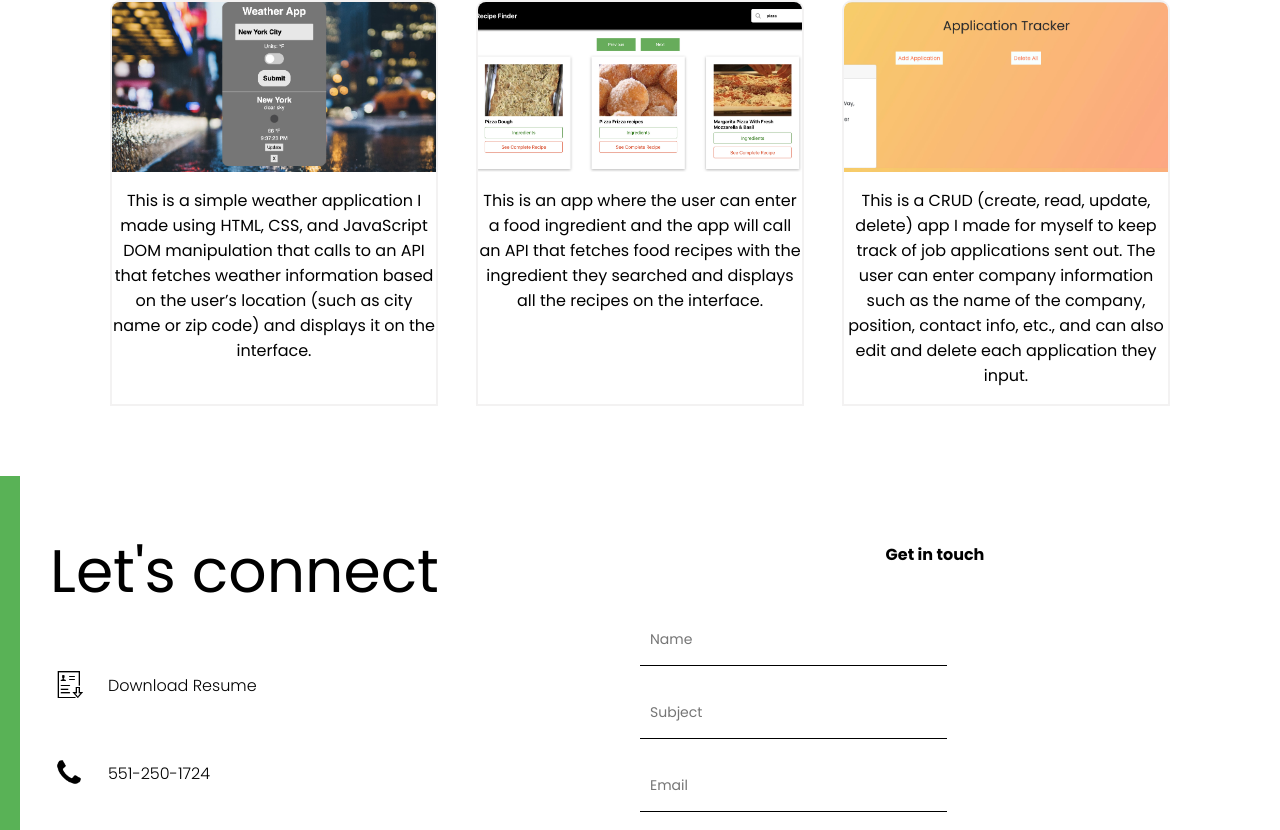
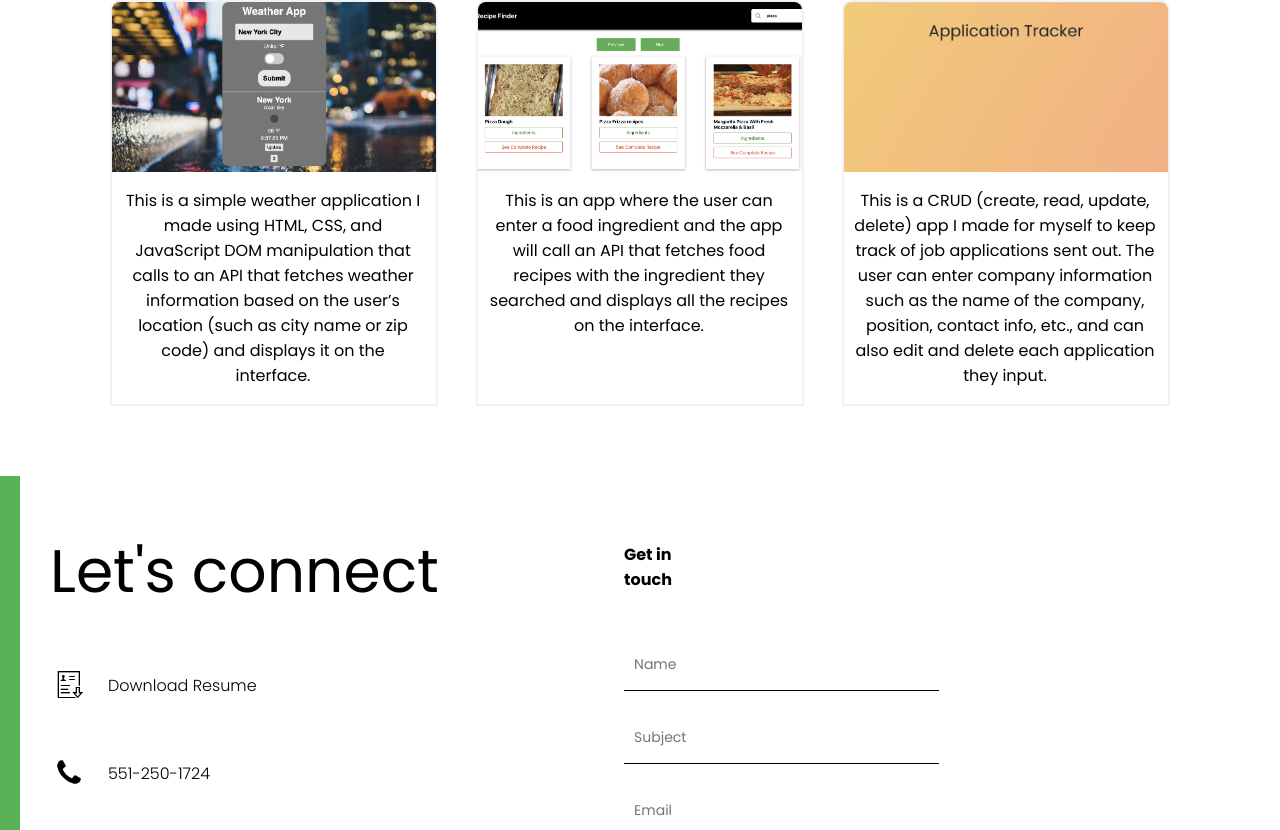
Before and after one commit to devkev1/react-portfolio-site, a React (Create React App) app: page / in a window 1280 px wide. Shown: the part 1857-2687 px from the top of the page. Built offline with nearby package versions, Linux system fonts and the light colour scheme.

Commit message:
more css fixes

```diff
--- a/src/components/contact/contact.css
+++ b/src/components/contact/contact.css
@@ -27,6 +27,10 @@
     justify-items: center;
 }
 
+.c-desc {
+    margin-right: 558px;
+}
+
 .c-title {
     font-size: 60px;
     width: 80%;
@@ -39,7 +43,6 @@
     font-weight: 300;
     width: 70%;
 }
-
 
 .c-icon-container {
     display: flex;
@@ -87,6 +90,7 @@ textarea {
 button {
     border: none;
     padding: 15px;
+    margin-top: 8px;
     background-color: #59b256;
     color: white;
     font-weight: 500;
--- a/src/components/project/Project.js
+++ b/src/components/project/Project.js
@@ -7,7 +7,7 @@ const Project = ({ img, link, description }) => {
             <div className="p-img" style={{ backgroundImage: `url(${img})` }}>
             </div>
             </a>
-            <p>{description}</p>
+            <p className="p-description">{description}</p>
         </div>
     )
 }
--- a/src/components/project/project.css
+++ b/src/components/project/project.css
@@ -4,7 +4,11 @@
     border: 2px solid rgb(243, 242, 242);
     border-radius: 10px 10px 0px 0px;
     overflow: hidden;
+}
 
+.p-description {
+    margin-left: 10px;
+    margin-right: 12px;
 }
 
 .p-img {
@@ -19,4 +23,8 @@
         width: 40%;
         height: 20vh;
     }
+
+    .p-img {
+        height: 175px;
+    }
 }
```
Also changed, not shown: src/img/application_tracker.jpg.
